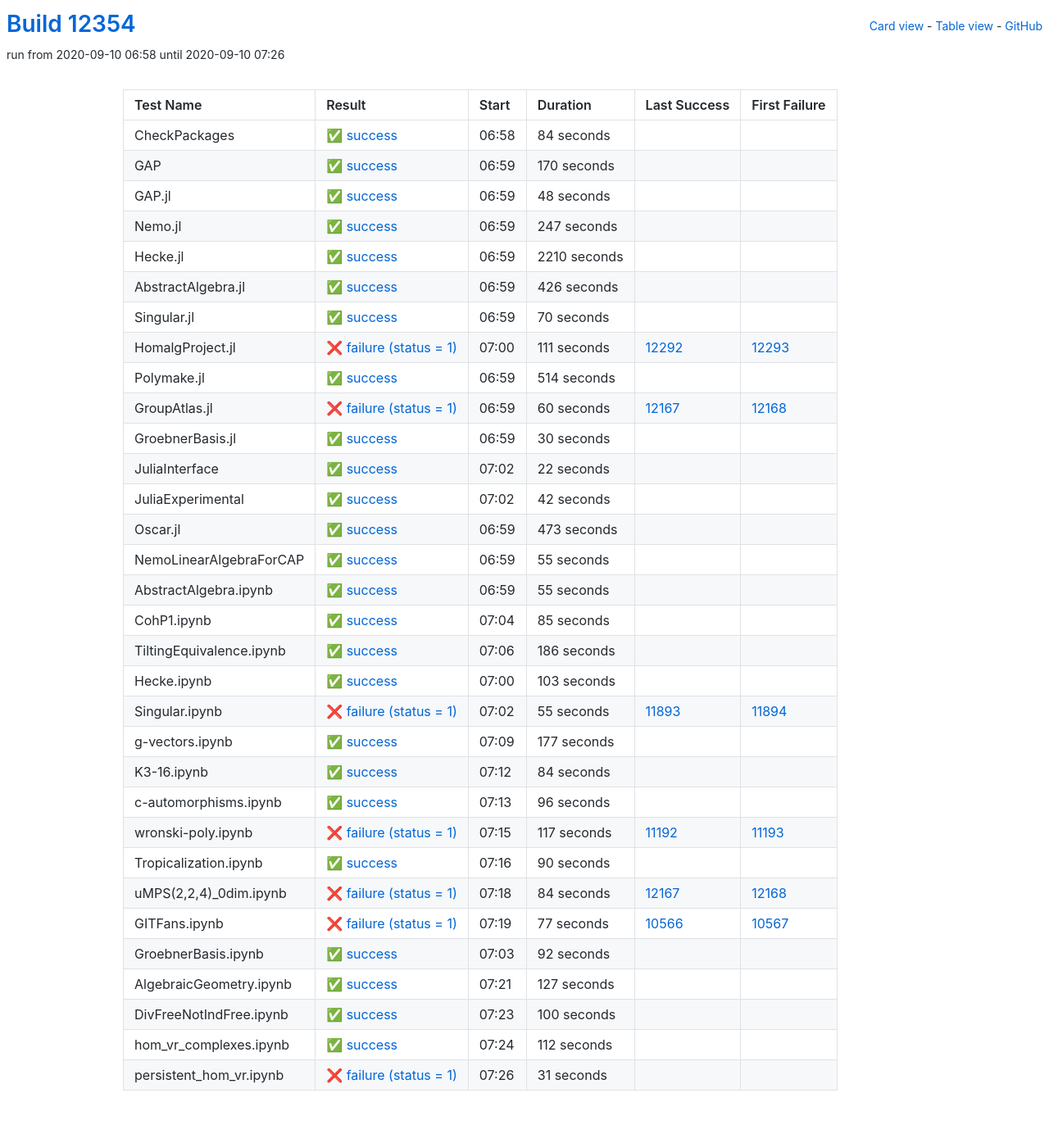
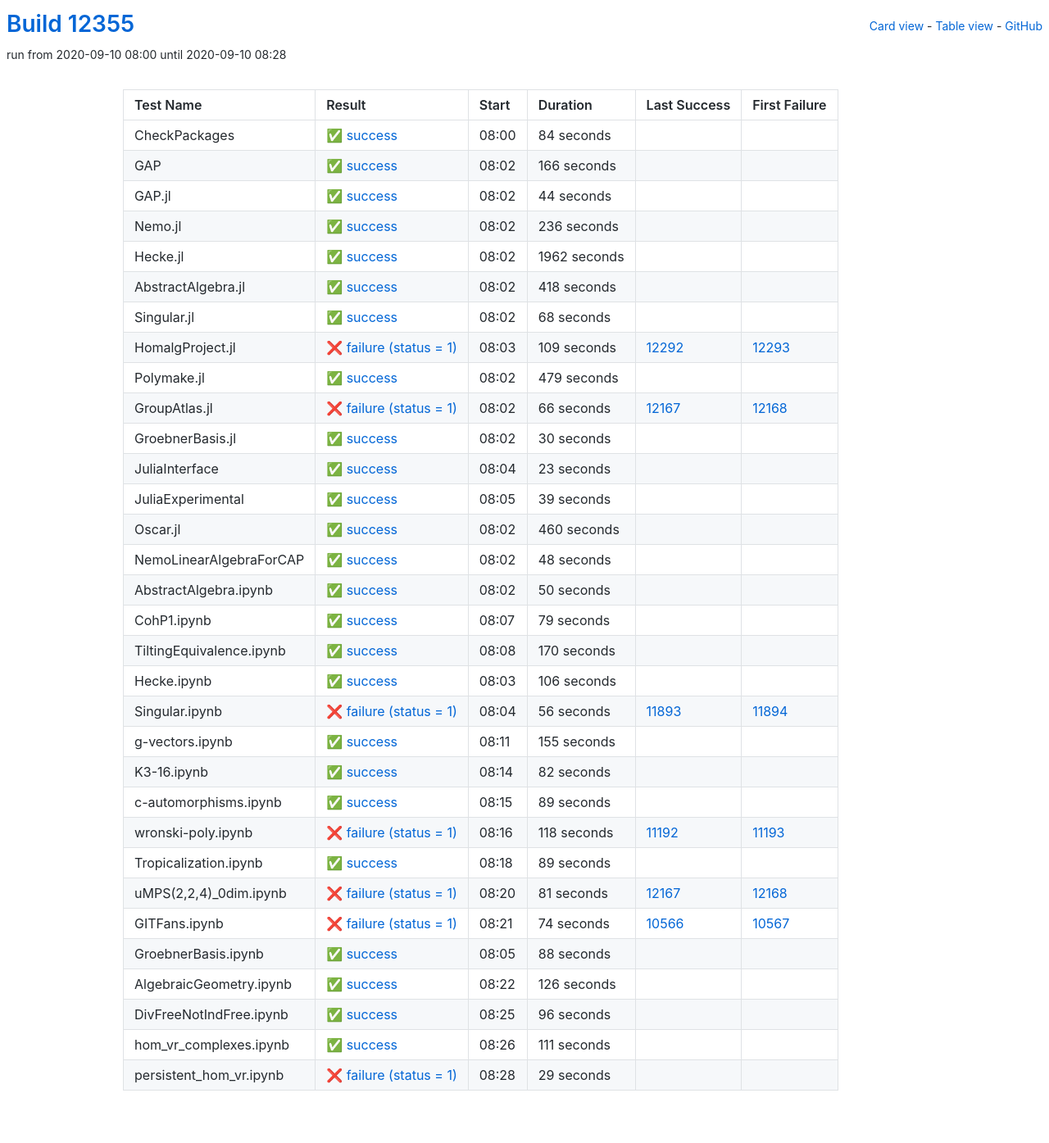
Before and after one commit to oscar-system/oscar-ci-status, a Jekyll site: the page built from table.html, in a window 1280 px wide. Shown: the whole page at 82% size. Built offline with Jekyll 4.4.1, drawn with Linux system fonts in a browser that asks for light colours.

Commit message:
Build #12355

```diff
--- a/_data/ci.yml
+++ b/_data/ci.yml
@@ -1,6 +1,6 @@
 ---
-build: 12354
-build_url: https://oscarci.mathematik.uni-kl.de/job/oscar/12354/
+build: 12355
+build_url: https://oscarci.mathematik.uni-kl.de/job/oscar/12355/
 job: oscar
 organization: oscar-system
 repo: oscar-ci-status
@@ -8,8 +8,8 @@
 tests:
 - name: CheckPackages
   id: checkpackages
-  log: https://oscarci.mathematik.uni-kl.de/job/oscar/12354/artifact/logs/build-12354/CheckPackages.log
-  start: 2020-09-10 06:58
+  log: https://oscarci.mathematik.uni-kl.de/job/oscar/12355/artifact/logs/build-12355/CheckPackages.log
+  start: 2020-09-10 08:00
   success: true
   exitcode: 0
   status: success
@@ -20,116 +20,116 @@
   first_failure_url:
 - name: GAP
   id: gap
-  log: https://oscarci.mathematik.uni-kl.de/job/oscar/12354/artifact/logs/build-12354/GAP.log
-  start: 2020-09-10 06:59
+  log: https://oscarci.mathematik.uni-kl.de/job/oscar/12355/artifact/logs/build-12355/GAP.log
+  start: 2020-09-10 08:02
   success: true
   exitcode: 0
   status: success
-  duration: 170
+  duration: 166
   last_success: false
   last_success_url:
   first_failure: false
   first_failure_url:
 - name: GAP.jl
   id: gap-jl
-  log: https://oscarci.mathematik.uni-kl.de/job/oscar/12354/artifact/logs/build-12354/GAP.jl.log
-  start: 2020-09-10 06:59
+  log: https://oscarci.mathematik.uni-kl.de/job/oscar/12355/artifact/logs/build-12355/GAP.jl.log
+  start: 2020-09-10 08:02
   success: true
   exitcode: 0
   status: success
-  duration: 48
+  duration: 44
   last_success: false
   last_success_url:
   first_failure: false
   first_failure_url:
 - name: Nemo.jl
   id: nemo-jl
-  log: https://oscarci.mathematik.uni-kl.de/job/oscar/12354/artifact/logs/build-12354/Nemo.jl.log
-  start: 2020-09-10 06:59
+  log: https://oscarci.mathematik.uni-kl.de/job/oscar/12355/artifact/logs/build-12355/Nemo.jl.log
+  start: 2020-09-10 08:02
   success: true
   exitcode: 0
   status: success
-  duration: 247
+  duration: 236
   last_success: false
   last_success_url:
   first_failure: false
   first_failure_url:
 - name: Hecke.jl
   id: hecke-jl
-  log: https://oscarci.mathematik.uni-kl.de/job/oscar/12354/artifact/logs/build-12354/Hecke.jl.log
-  start: 2020-09-10 06:59
+  log: https://oscarci.mathematik.uni-kl.de/job/oscar/12355/artifact/logs/build-12355/Hecke.jl.log
+  start: 2020-09-10 08:02
   success: true
   exitcode: 0
   status: success
-  duration: 2210
+  duration: 1962
   last_success: false
   last_success_url:
   first_failure: false
   first_failure_url:
 - name: AbstractAlgebra.jl
   id: abstractalgebra-jl
-  log: https://oscarci.mathematik.uni-kl.de/job/oscar/12354/artifact/logs/build-12354/AbstractAlgebra.jl.log
-  start: 2020-09-10 06:59
+  log: https://oscarci.mathematik.uni-kl.de/job/oscar/12355/artifact/logs/build-12355/AbstractAlgebra.jl.log
+  start: 2020-09-10 08:02
   success: true
   exitcode: 0
   status: success
-  duration: 426
+  duration: 418
   last_success: false
   last_success_url:
   first_failure: false
   first_failure_url:
 - name: Singular.jl
   id: singular-jl
-  log: https://oscarci.mathematik.uni-kl.de/job/oscar/12354/artifact/logs/build-12354/Singular.jl.log
-  start: 2020-09-10 06:59
+  log: https://oscarci.mathematik.uni-kl.de/job/oscar/12355/artifact/logs/build-12355/Singular.jl.log
+  start: 2020-09-10 08:02
   success: true
   exitcode: 0
   status: success
-  duration: 70
+  duration: 68
   last_success: false
   last_success_url:
   first_failure: false
   first_failure_url:
 - name: HomalgProject.jl
   id: homalgproject-jl
-  log: https://oscarci.mathematik.uni-kl.de/job/oscar/12354/artifact/logs/build-12354/HomalgProject.jl.log
-  start: 2020-09-10 07:00
+  log: https://oscarci.mathematik.uni-kl.de/job/oscar/12355/artifact/logs/build-12355/HomalgProject.jl.log
+  start: 2020-09-10 08:03
   success: false
   exitcode: 1
   status: failure
-  duration: 111
+  duration: 109
   last_success: 12292
   last_success_url: https://oscarci.mathematik.uni-kl.de/job/oscar/12292/
   first_failure: 12293
   first_failure_url: https://oscarci.mathematik.uni-kl.de/job/oscar/12293/
 - name: Polymake.jl
   id: polymake-jl
-  log: https://oscarci.mathematik.uni-kl.de/job/oscar/12354/artifact/logs/build-12354/Polymake.jl.log
-  start: 2020-09-10 06:59
+  log: https://oscarci.mathematik.uni-kl.de/job/oscar/12355/artifact/logs/build-12355/Polymake.jl.log
+  start: 2020-09-10 08:02
   success: true
   exitcode: 0
   status: success
-  duration: 514
+  duration: 479
   last_success: false
   last_success_url:
   first_failure: false
   first_failure_url:
 - name: GroupAtlas.jl
   id: groupatlas-jl
-  log: https://oscarci.mathematik.uni-kl.de/job/oscar/12354/artifact/logs/build-12354/GroupAtlas.jl.log
-  start: 2020-09-10 06:59
+  log: https://oscarci.mathematik.uni-kl.de/job/oscar/12355/artifact/logs/build-12355/GroupAtlas.jl.log
+  start: 2020-09-10 08:02
   success: false
   exitcode: 1
   status: failure
-  duration: 60
+  duration: 66
   last_success: 12167
   last_success_url: https://oscarci.mathematik.uni-kl.de/job/oscar/12167/
   first_failure: 12168
   first_failure_url: https://oscarci.mathematik.uni-kl.de/job/oscar/12168/
 - name: GroebnerBasis.jl
   id: groebnerbasis-jl
-  log: https://oscarci.mathematik.uni-kl.de/job/oscar/12354/artifact/logs/build-12354/GroebnerBasis.jl.log
-  start: 2020-09-10 06:59
+  log: https://oscarci.mathematik.uni-kl.de/job/oscar/12355/artifact/logs/build-12355/GroebnerBasis.jl.log
+  start: 2020-09-10 08:02
   success: true
   exitcode: 0
   status: success
@@ -140,140 +140,224 @@
   first_failure_url:
 - name: JuliaInterface
   id: juliainterface
-  log: https://oscarci.mathematik.uni-kl.de/job/oscar/12354/artifact/logs/build-12354/JuliaInterface.log
-  start: 2020-09-10 07:02
+  log: https://oscarci.mathematik.uni-kl.de/job/oscar/12355/artifact/logs/build-12355/JuliaInterface.log
+  start: 2020-09-10 08:04
   success: true
   exitcode: 0
   status: success
-  duration: 22
+  duration: 23
   last_success: false
   last_success_url:
   first_failure: false
   first_failure_url:
 - name: JuliaExperimental
   id: juliaexperimental
-  log: https://oscarci.mathematik.uni-kl.de/job/oscar/12354/artifact/logs/build-12354/JuliaExperimental.log
-  start: 2020-09-10 07:02
+  log: https://oscarci.mathematik.uni-kl.de/job/oscar/12355/artifact/logs/build-12355/JuliaExperimental.log
+  start: 2020-09-10 08:05
   success: true
   exitcode: 0
   status: success
-  duration: 42
+  duration: 39
   last_success: false
   last_success_url:
   first_failure: false
   first_failure_url:
 - name: Oscar.jl
   id: oscar-jl
-  log: https://oscarci.mathematik.uni-kl.de/job/oscar/12354/artifact/logs/build-12354/Oscar.jl.log
-  start: 2020-09-10 06:59
+  log: https://oscarci.mathematik.uni-kl.de/job/oscar/12355/artifact/logs/build-12355/Oscar.jl.log
+  start: 2020-09-10 08:02
   success: true
   exitcode: 0
   status: success
-  duration: 473
+  duration: 460
   last_success: false
   last_success_url:
   first_failure: false
   first_failure_url:
 - name: NemoLinearAlgebraForCAP
   id: nemolinearalgebraforcap
-  log: https://oscarci.mathematik.uni-kl.de/job/oscar/12354/artifact/logs/build-12354/NemoLinearAlgebraForCAP.log
-  start: 2020-09-10 06:59
+  log: https://oscarci.mathematik.uni-kl.de/job/oscar/12355/artifact/logs/build-12355/NemoLinearAlgebraForCAP.log
+  start: 2020-09-10 08:02
   success: true
   exitcode: 0
   status: success
-  duration: 55
+  duration: 48
   last_success: false
   last_success_url:
   first_failure: false
   first_failure_url:
 - name: AbstractAlgebra.ipynb
   id: abstractalgebra-ipynb
-  log: https://oscarci.mathematik.uni-kl.de/job/oscar/12354/artifact/logs/build-12354/AbstractAlgebra.ipynb.log
-  start: 2020-09-10 06:59
+  log: https://oscarci.mathematik.uni-kl.de/job/oscar/12355/artifact/logs/build-12355/AbstractAlgebra.ipynb.log
+  start: 2020-09-10 08:02
   success: true
   exitcode: 0
   status: success
-  duration: 55
+  duration: 50
   last_success: false
   last_success_url:
   first_failure: false
   first_failure_url:
 - name: CohP1.ipynb
   id: cohp1-ipynb
-  log: https://oscarci.mathematik.uni-kl.de/job/oscar/12354/artifact/logs/build-12354/CohP1.ipynb.log
-  start: 2020-09-10 07:04
+  log: https://oscarci.mathematik.uni-kl.de/job/oscar/12355/artifact/logs/build-12355/CohP1.ipynb.log
+  start: 2020-09-10 08:07
   success: true
   exitcode: 0
   status: success
-  duration: 85
+  duration: 79
   last_success: false
   last_success_url:
   first_failure: false
   first_failure_url:
 - name: TiltingEquivalence.ipynb
   id: tiltingequivalence-ipynb
-  log: https://oscarci.mathematik.uni-kl.de/job/oscar/12354/artifact/logs/build-12354/TiltingEquivalence.ipynb.log
-  start: 2020-09-10 07:06
+  log: https://oscarci.mathematik.uni-kl.de/job/oscar/12355/artifact/logs/build-12355/TiltingEquivalence.ipynb.log
+  start: 2020-09-10 08:08
   success: true
   exitcode: 0
   status: success
-  duration: 186
+  duration: 170
   last_success: false
   last_success_url:
   first_failure: false
   first_failure_url:
 - name: Hecke.ipynb
   id: hecke-ipynb
-  log: https://oscarci.mathematik.uni-kl.de/job/oscar/12354/artifact/logs/build-12354/Hecke.ipynb.log
-  start: 2020-09-10 07:00
+  log: https://oscarci.mathematik.uni-kl.de/job/oscar/12355/artifact/logs/build-12355/Hecke.ipynb.log
+  start: 2020-09-10 08:03
   success: true
   exitcode: 0
   status: success
-  duration: 103
+  duration: 106
   last_success: false
   last_success_url:
   first_failure: false
   first_failure_url:
 - name: Singular.ipynb
   id: singular-ipynb
-  log: https://oscarci.mathematik.uni-kl.de/job/oscar/12354/artifact/logs/build-12354/Singular.ipynb.log
-  start: 2020-09-10 07:02
+  log: https://oscarci.mathematik.uni-kl.de/job/oscar/12355/artifact/logs/build-12355/Singular.ipynb.log
+  start: 2020-09-10 08:04
   success: false
   exitcode: 1
   status: failure
-  duration: 55
+  duration: 56
   last_success: 11893
   last_success_url: https://oscarci.mathematik.uni-kl.de/job/oscar/11893/
   first_failure: 11894
   first_failure_url: https://oscarci.mathematik.uni-kl.de/job/oscar/11894/
 - name: g-vectors.ipynb
   id: g-vectors-ipynb
-  log: https://oscarci.mathematik.uni-kl.de/job/oscar/12354/artifact/logs/build-12354/g-vectors.ipynb.log
-  start: 2020-09-10 07:09
+  log: https://oscarci.mathematik.uni-kl.de/job/oscar/12355/artifact/logs/build-12355/g-vectors.ipynb.log
+  start: 2020-09-10 08:11
   success: true
   exitcode: 0
   status: success
-  duration: 177
+  duration: 155
   last_success: false
   last_success_url:
   first_failure: false
   first_failure_url:
 - name: K3-16.ipynb
   id: k3-16-ipynb
-  log: https://oscarci.mathematik.uni-kl.de/job/oscar/12354/artifact/logs/build-12354/K3-16.ipynb.log
-  start: 2020-09-10 07:12
+  log: https://oscarci.mathematik.uni-kl.de/job/oscar/12355/artifact/logs/build-12355/K3-16.ipynb.log
+  start: 2020-09-10 08:14
   success: true
   exitcode: 0
   status: success
-  duration: 84
+  duration: 82
   last_success: false
   last_success_url:
   first_failure: false
   first_failure_url:
 - name: c-automorphisms.ipynb
   id: c-automorphisms-ipynb
-  log: https://oscarci.mathematik.uni-kl.de/job/oscar/12354/artifact/logs/build-12354/c-automorphisms.ipynb.log
-  start: 2020-09-10 07:13
+  log: https://oscarci.mathematik.uni-kl.de/job/oscar/12355/artifact/logs/build-12355/c-automorphisms.ipynb.log
+  start: 2020-09-10 08:15
+  success: true
+  exitcode: 0
+  status: success
+  duration: 89
+  last_success: false
+  last_success_url:
+  first_failure: false
+  first_failure_url:
+- name: wronski-poly.ipynb
+  id: wronski-poly-ipynb
+  log: https://oscarci.mathematik.uni-kl.de/job/oscar/12355/artifact/logs/build-12355/wronski-poly.ipynb.log
+  start: 2020-09-10 08:16
+  success: false
+  exitcode: 1
+  status: failure
+  duration: 118
+  last_success: 11192
+  last_success_url: https://oscarci.mathematik.uni-kl.de/job/oscar/11192/
+  first_failure: 11193
+  first_failure_url: https://oscarci.mathematik.uni-kl.de/job/oscar/11193/
+- name: Tropicalization.ipynb
+  id: tropicalization-ipynb
+  log: https://oscarci.mathematik.uni-kl.de/job/oscar/12355/artifact/logs/build-12355/Tropicalization.ipynb.log
+  start: 2020-09-10 08:18
+  success: true
+  exitcode: 0
+  status: success
+  duration: 89
+  last_success: false
+  last_success_url:
+  first_failure: false
+  first_failure_url:
+- name: uMPS(2,2,4)_0dim.ipynb
+  id: umps-2-2-4-0dim-ipynb
+  log: https://oscarci.mathematik.uni-kl.de/job/oscar/12355/artifact/logs/build-12355/uMPS-2-2-4-_0dim.ipynb.log
+  start: 2020-09-10 08:20
+  success: false
+  exitcode: 1
+  status: failure
+  duration: 81
+  last_success: 12167
+  last_success_url: https://oscarci.mathematik.uni-kl.de/job/oscar/12167/
+  first_failure: 12168
+  first_failure_url: https://oscarci.mathematik.uni-kl.de/job/oscar/12168/
+- name: GITFans.ipynb
+  id: gitfans-ipynb
+  log: https://oscarci.mathematik.uni-kl.de/job/oscar/12355/artifact/logs/build-12355/GITFans.ipynb.log
+  start: 2020-09-10 08:21
+  success: false
+  exitcode: 1
+  status: failure
+  duration: 74
+  last_success: 10566
+  last_success_url: https://oscarci.mathematik.uni-kl.de/job/oscar/10566/
+  first_failure: 10567
+  first_failure_url: https://oscarci.mathematik.uni-kl.de/job/oscar/10567/
+- name: GroebnerBasis.ipynb
+  id: groebnerbasis-ipynb
+  log: https://oscarci.mathematik.uni-kl.de/job/oscar/12355/artifact/logs/build-12355/GroebnerBasis.ipynb.log
+  start: 2020-09-10 08:05
+  success: true
+  exitcode: 0
+  status: success
+  duration: 88
+  last_success: false
+  last_success_url:
+  first_failure: false
+  first_failure_url:
+- name: AlgebraicGeometry.ipynb
+  id: algebraicgeometry-ipynb
+  log: https://oscarci.mathematik.uni-kl.de/job/oscar/12355/artifact/logs/build-12355/AlgebraicGeometry.ipynb.log
+  start: 2020-09-10 08:22
+  success: true
+  exitcode: 0
+  status: success
+  duration: 126
+  last_success: false
+  last_success_url:
+  first_failure: false
+  first_failure_url:
+- name: DivFreeNotIndFree.ipynb
+  id: divfreenotindfree-ipynb
+  log: https://oscarci.mathematik.uni-kl.de/job/oscar/12355/artifact/logs/build-12355/DivFreeNotIndFree.ipynb.log
+  start: 2020-09-10 08:25
   success: true
   exitcode: 0
   status: success
@@ -282,110 +366,26 @@
   last_success_url:
   first_failure: false
   first_failure_url:
-- name: wronski-poly.ipynb
-  id: wronski-poly-ipynb
-  log: https://oscarci.mathematik.uni-kl.de/job/oscar/12354/artifact/logs/build-12354/wronski-poly.ipynb.log
-  start: 2020-09-10 07:15
-  success: false
-  exitcode: 1
-  status: failure
-  duration: 117
-  last_success: 11192
-  last_success_url: https://oscarci.mathematik.uni-kl.de/job/oscar/11192/
-  first_failure: 11193
-  first_failure_url: https://oscarci.mathematik.uni-kl.de/job/oscar/11193/
-- name: Tropicalization.ipynb
-  id: tropicalization-ipynb
-  log: https://oscarci.mathematik.uni-kl.de/job/oscar/12354/artifact/logs/build-12354/Tropicalization.ipynb.log
-  start: 2020-09-10 07:16
+- name: hom_vr_complexes.ipynb
+  id: hom-vr-complexes-ipynb
+  log: https://oscarci.mathematik.uni-kl.de/job/oscar/12355/artifact/logs/build-12355/hom_vr_complexes.ipynb.log
+  start: 2020-09-10 08:26
   success: true
   exitcode: 0
   status: success
-  duration: 90
-  last_success: false
-  last_success_url:
-  first_failure: false
-  first_failure_url:
-- name: uMPS(2,2,4)_0dim.ipynb
-  id: umps-2-2-4-0dim-ipynb
-  log: https://oscarci.mathematik.uni-kl.de/job/oscar/12354/artifact/logs/build-12354/uMPS-2-2-4-_0dim.ipynb.log
-  start: 2020-09-10 07:18
-  success: false
-  exitcode: 1
-  status: failure
-  duration: 84
-  last_success: 12167
-  last_success_url: https://oscarci.mathematik.uni-kl.de/job/oscar/12167/
-  first_failure: 12168
-  first_failure_url: https://oscarci.mathematik.uni-kl.de/job/oscar/12168/
-- name: GITFans.ipynb
-  id: gitfans-ipynb
-  log: https://oscarci.mathematik.uni-kl.de/job/oscar/12354/artifact/logs/build-12354/GITFans.ipynb.log
-  start: 2020-09-10 07:19
-  success: false
-  exitcode: 1
-  status: failure
-  duration: 77
-  last_success: 10566
-  last_success_url: https://oscarci.mathematik.uni-kl.de/job/oscar/10566/
-  first_failure: 10567
-  first_failure_url: https://oscarci.mathematik.uni-kl.de/job/oscar/10567/
-- name: GroebnerBasis.ipynb
-  id: groebnerbasis-ipynb
-  log: https://oscarci.mathematik.uni-kl.de/job/oscar/12354/artifact/logs/build-12354/GroebnerBasis.ipynb.log
-  start: 2020-09-10 07:03
-  success: true
-  exitcode: 0
-  status: success
-  duration: 92
-  last_success: false
-  last_success_url:
-  first_failure: false
-  first_failure_url:
-- name: AlgebraicGeometry.ipynb
-  id: algebraicgeometry-ipynb
-  log: https://oscarci.mathematik.uni-kl.de/job/oscar/12354/artifact/logs/build-12354/AlgebraicGeometry.ipynb.log
-  start: 2020-09-10 07:21
-  success: true
-  exitcode: 0
-  status: success
-  duration: 127
-  last_success: false
-  last_success_url:
-  first_failure: false
-  first_failure_url:
-- name: DivFreeNotIndFree.ipynb
-  id: divfreenotindfree-ipynb
-  log: https://oscarci.mathematik.uni-kl.de/job/oscar/12354/artifact/logs/build-12354/DivFreeNotIndFree.ipynb.log
-  start: 2020-09-10 07:23
-  success: true
-  exitcode: 0
-  status: success
-  duration: 100
-  last_success: false
-  last_success_url:
-  first_failure: false
-  first_failure_url:
-- name: hom_vr_complexes.ipynb
-  id: hom-vr-complexes-ipynb
-  log: https://oscarci.mathematik.uni-kl.de/job/oscar/12354/artifact/logs/build-12354/hom_vr_complexes.ipynb.log
-  start: 2020-09-10 07:24
-  success: true
-  exitcode: 0
-  status: success
-  duration: 112
+  duration: 111
   last_success: false
   last_success_url:
   first_failure: false
   first_failure_url:
 - name: persistent_hom_vr.ipynb
   id: persistent-hom-vr-ipynb
-  log: https://oscarci.mathematik.uni-kl.de/job/oscar/12354/artifact/logs/build-12354/persistent_hom_vr.ipynb.log
-  start: 2020-09-10 07:26
+  log: https://oscarci.mathematik.uni-kl.de/job/oscar/12355/artifact/logs/build-12355/persistent_hom_vr.ipynb.log
+  start: 2020-09-10 08:28
   success: false
   exitcode: 1
   status: failure
-  duration: 31
+  duration: 29
   last_success: false
   last_success_url:
   first_failure: false
```
Also changed, not shown: README.md.
